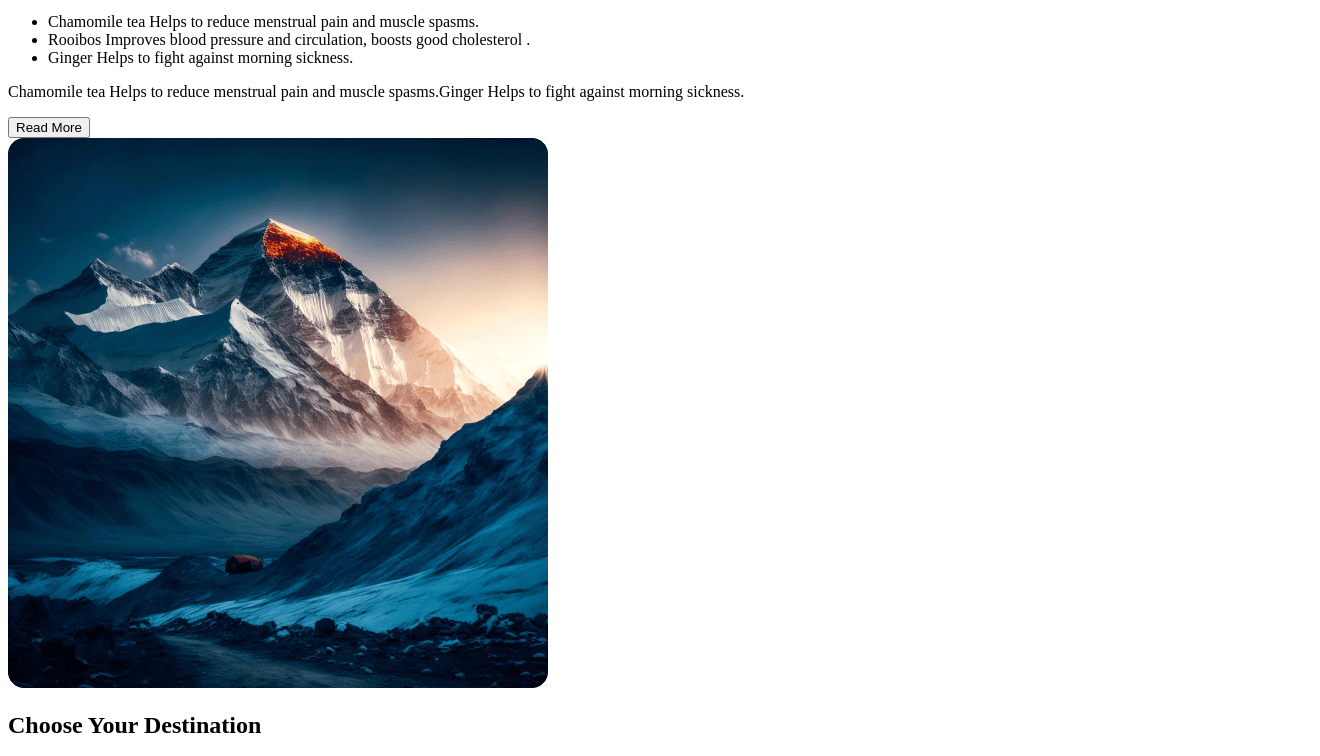
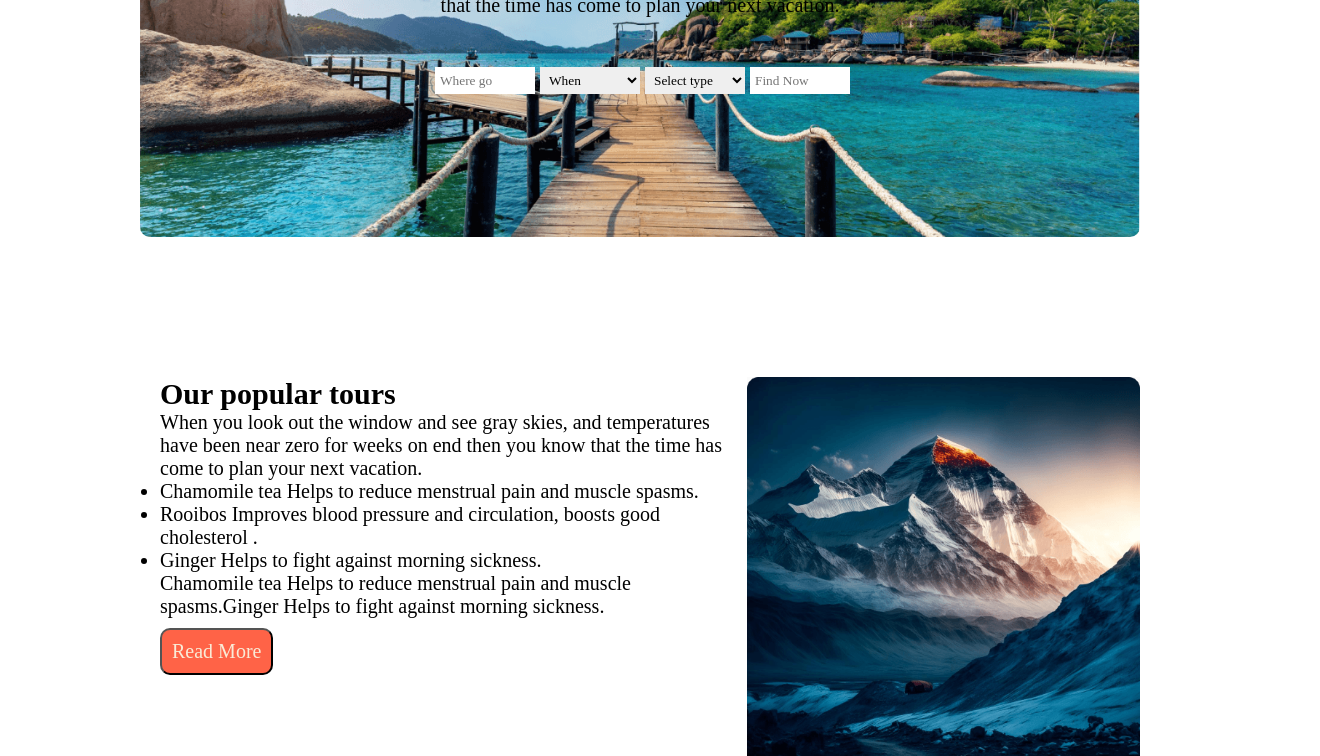
Before and after one commit to NusratNadira/Assignment-2, a plain HTML site: page index.html in a window 1280 px wide. Shown: the part 426-1182 px from the top of the page, 1320 px wide, since content can reach past the window. Drawn offline with nearby package versions, Linux system fonts and the light colour scheme; a web font is replaced by a local one.

Commit message:
Update index.html

```diff
--- a/index.html
+++ b/index.html
@@ -4,7 +4,7 @@
     <meta charset="UTF-8">
     <meta name="viewport" content="width=device-width, initial-scale=1.0">
     <title>Assignment-2</title>
-    <link rel="stylesheet" href="..style.css">
+    <link rel="stylesheet" href="style.css">
 
     <link rel="stylesheet" href="https://cdnjs.cloudflare.com/ajax/libs/font-awesome/4.7.0/css/font-awesome.min.css">
 
```
